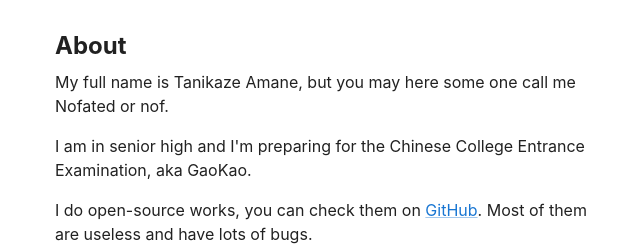
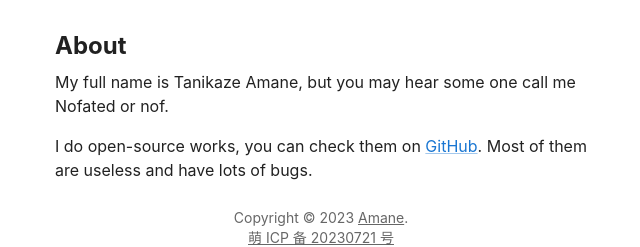
Before and after one commit to Nofated095/nof.moe, a React (Vite) app: page / in a window 1280 px wide. Both pictures are taken after a click on the tab "ABOUT". Shown: the part 240-487 px from the top of the page, without its empty margins (319-959 px from the left). Built offline with nearby package versions, Linux system fonts and the light colour scheme; a web font is replaced by a local one.

Commit message:
Update App.tsx

```diff
--- a/src/App.tsx
+++ b/src/App.tsx
@@ -145,10 +145,7 @@
                   <strong>About</strong>
                 </Typography>
                 <Typography paragraph>
-                  My full name is Tanikaze Amane, but you may here some one call me Nofated or nof.
-                </Typography>
-                <Typography paragraph>
-                  I am in senior high and I'm preparing for the Chinese College Entrance Examination, aka GaoKao.
+                  My full name is Tanikaze Amane, but you may hear some one call me Nofated or nof.
                 </Typography>
                 <Typography paragraph>
                   I do open-source works, you can check them on <Link href='https://github.com/Nofated095'>GitHub</Link>. Most of them are useless and have lots of bugs.
```
